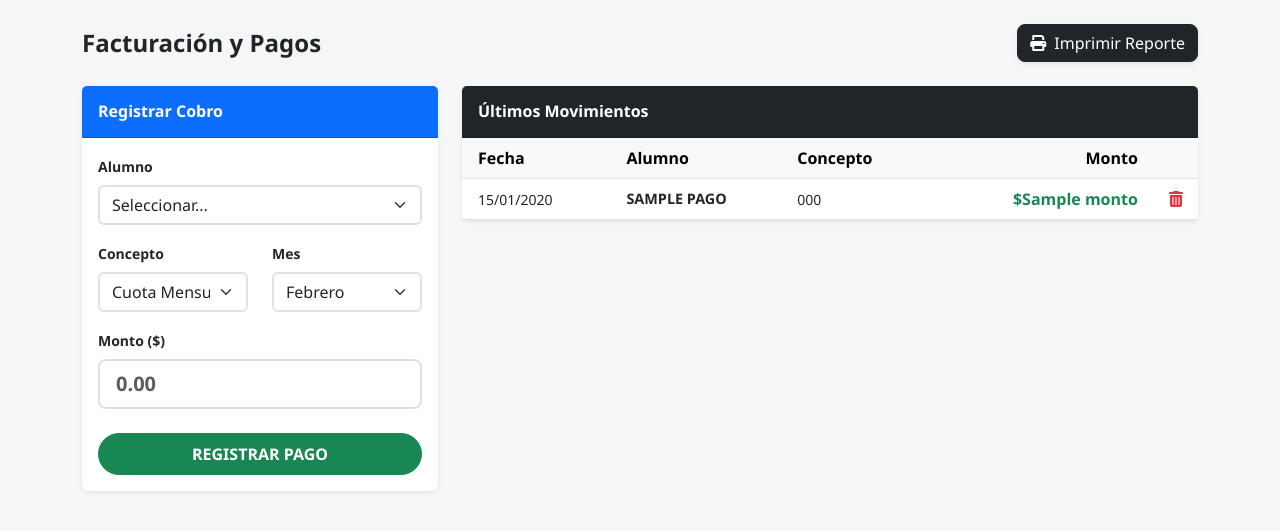
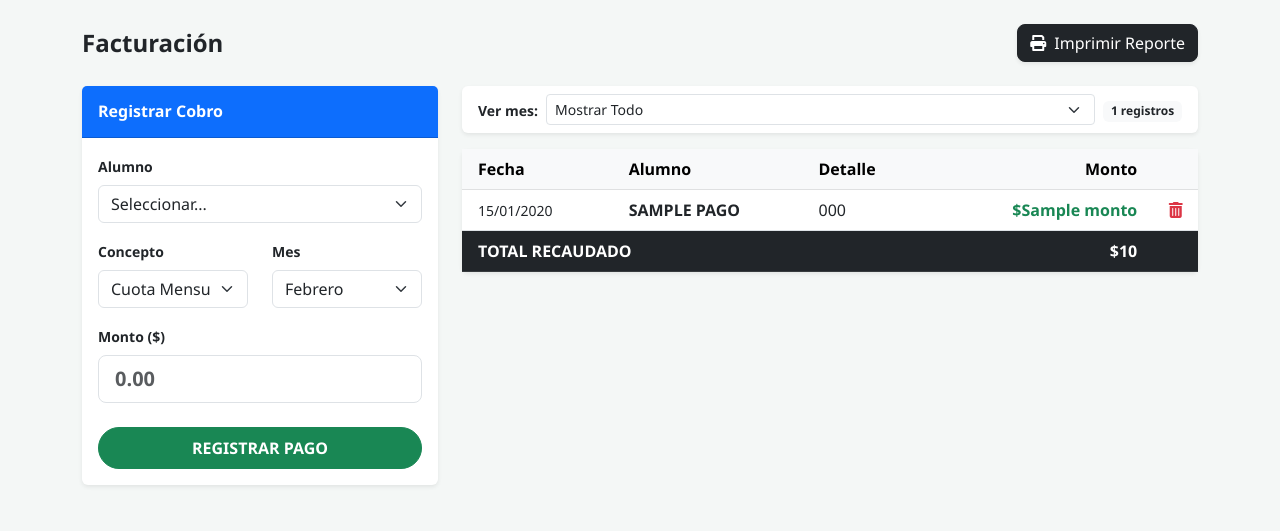
Before and after one commit to Pastormerlo/pilates-sistema, a Flask app: page /facturacion in a window 1280 px wide. Shown: the part 56-587 px from the top of the page. Run offline with Flask 3, Linux system fonts and the light colour scheme; the visitor is signed in with stand-in values (Sample User, id 1); a database or web service that is not in the repository returns one stand-in record (values such as "Sample title"); some libraries are stand-ins or nearby versions.

Commit message:
Add files via upload

```diff
--- a/templates/facturacion.html
+++ b/templates/facturacion.html
@@ -1,20 +1,19 @@
 {% extends 'layout.html' %}
 {% block content %}
 <style>
-    /* Estilos para impresión: oculta lo innecesario */
     @media print {
-        .navbar, .btn, .no-print, .form-cobro { display: none !important; }
+        .navbar, .btn, .no-print, .form-cobro, .filter-box { display: none !important; }
         .card { border: none !important; box-shadow: none !important; }
         .print-only { display: block !important; }
         body { background: white !important; padding: 0; }
         .table { width: 100% !important; border-collapse: collapse; }
-        th, td { border: 1px solid #dee2e6 !important; padding: 8px !important; }
+        th, td { border: 1px solid #dee2e6 !important; padding: 8px !important; font-size: 12px; }
     }
     .print-only { display: none; }
 </style>
 
 <div class="d-flex justify-content-between align-items-center mb-4 no-print">
-    <h4 class="fw-bold mb-0">Facturación y Pagos</h4>
+    <h4 class="fw-bold mb-0">Facturación</h4>
     <button onclick="window.print();" class="btn btn-dark shadow-sm">
         <i class="fas fa-print me-2"></i>Imprimir Reporte
     </button>
@@ -22,8 +21,8 @@
 
 <div class="print-only text-center mb-4">
     <h2 class="fw-bold">MAURO PILATES</h2>
-    <h5>Reporte de Pagos Registrados</h5>
-    <p class="text-muted small">Generado el: {{ datetime.now().strftime('%d/%m/%Y %H:%M') }}</p>
+    <h5>Reporte de Pagos: {{ mes_seleccionado or 'Todos los meses' }}</h5>
+    <p class="small text-muted">Generado: {{ datetime.now().strftime('%d/%m/%Y %H:%M') }}</p>
     <hr>
 </div>
 
@@ -37,7 +36,7 @@
                 <form action="/registrar_pago" method="POST">
                     <div class="mb-3">
                         <label class="form-label small fw-bold">Alumno</label>
-                        <select name="alumno_id" class="form-select border-2" required>
+                        <select name="alumno_id" class="form-select" required>
                             <option value="">Seleccionar...</option>
                             {% for a in alumnos %}
                             <option value="{{ a.id }}">{{ a.apellido }}, {{ a.nombre }}</option>
@@ -47,32 +46,23 @@
                     <div class="row">
                         <div class="col-6 mb-3">
                             <label class="form-label small fw-bold">Concepto</label>
-                            <select name="concepto" class="form-select border-2">
+                            <select name="concepto" class="form-select">
                                 <option value="Cuota Mensual">Cuota Mensual</option>
                                 <option value="Clase Suelta">Clase Suelta</option>
                             </select>
                         </div>
                         <div class="col-6 mb-3">
                             <label class="form-label small fw-bold">Mes</label>
-                            <select name="mes" class="form-select border-2">
-                                <option value="Enero">Enero</option>
-                                <option value="Febrero" selected>Febrero</option>
-                                <option value="Marzo">Marzo</option>
-                                <option value="Abril">Abril</option>
-                                <option value="Mayo">Mayo</option>
-                                <option value="Junio">Junio</option>
-                                <option value="Julio">Julio</option>
-                                <option value="Agosto">Agosto</option>
-                                <option value="Septiembre">Septiembre</option>
-                                <option value="Octubre">Octubre</option>
-                                <option value="Noviembre">Noviembre</option>
-                                <option value="Diciembre">Diciembre</option>
+                            <select name="mes" class="form-select">
+                                {% for m in ['Enero', 'Febrero', 'Marzo', 'Abril', 'Mayo', 'Junio', 'Julio', 'Agosto', 'Septiembre', 'Octubre', 'Noviembre', 'Diciembre'] %}
+                                <option value="{{ m }}" {% if m == 'Febrero' %}selected{% endif %}>{{ m }}</option>
+                                {% endfor %}
                             </select>
                         </div>
                     </div>
                     <div class="mb-4">
                         <label class="form-label small fw-bold">Monto ($)</label>
-                        <input type="number" name="monto" class="form-control form-control-lg border-2 text-success fw-bold" placeholder="0.00" required>
+                        <input type="number" name="monto" class="form-control form-control-lg text-success fw-bold" placeholder="0.00" required>
                     </div>
                     <button type="submit" class="btn btn-success w-100 py-2 fw-bold rounded-pill">REGISTRAR PAGO</button>
                 </form>
@@ -81,10 +71,28 @@
     </div>
 
     <div class="col-lg-8">
+        <div class="card border-0 shadow-sm mb-3 no-print filter-box">
+            <div class="card-body py-2">
+                <form action="/facturacion" method="GET" class="row g-2 align-items-center">
+                    <div class="col-auto">
+                        <label class="small fw-bold">Ver mes:</label>
+                    </div>
+                    <div class="col">
+                        <select name="mes_filtro" class="form-select form-select-sm" onchange="this.form.submit()">
+                            <option value="Todos">Mostrar Todo</option>
+                            {% for m in ['Enero', 'Febrero', 'Marzo', 'Abril', 'Mayo', 'Junio', 'Julio', 'Agosto', 'Septiembre', 'Octubre', 'Noviembre', 'Diciembre'] %}
+                            <option value="{{ m }}" {% if m == mes_seleccionado %}selected{% endif %}>{{ m }}</option>
+                            {% endfor %}
+                        </select>
+                    </div>
+                    <div class="col-auto">
+                        <span class="badge bg-light text-dark">{{ pagos | length }} registros</span>
+                    </div>
+                </form>
+            </div>
+        </div>
+
         <div class="card border-0 shadow-sm">
-            <div class="card-header bg-dark text-white py-3 no-print">
-                <h6 class="mb-0 fw-bold">Últimos Movimientos</h6>
-            </div>
             <div class="card-body p-0">
                 <div class="table-responsive">
                     <table class="table table-hover align-middle mb-0">
@@ -92,26 +100,35 @@
                             <tr>
                                 <th class="px-3">Fecha</th>
                                 <th>Alumno</th>
-                                <th>Concepto</th>
+                                <th>Detalle</th>
                                 <th class="text-end px-3">Monto</th>
                                 <th class="text-center no-print"></th>
                             </tr>
                         </thead>
                         <tbody>
+                            {% set total = namespace(valor=0) %}
                             {% for p in pagos %}
+                            {% set total.valor = total.valor + p.monto %}
                             <tr>
                                 <td class="px-3 small">{{ p.fecha.strftime('%d/%m/%Y') }}</td>
-                                <td class="fw-bold text-uppercase" style="font-size: 0.9rem;">{{ p.alumno_nombre }}</td>
-                                <td><span class="small">{{ p.concepto }}</span></td>
+                                <td class="fw-bold text-uppercase">{{ p.alumno_nombre }}</td>
+                                <td>{{ p.concepto }}</td>
                                 <td class="text-end fw-bold text-success px-3">${{ p.monto }}</td>
                                 <td class="text-center no-print">
-                                    <a href="/eliminar_pago/{{ p.id }}" class="text-danger" onclick="return confirm('¿Eliminar registro?')">
+                                    <a href="/eliminar_pago/{{ p.id }}" class="text-danger" onclick="return confirm('¿Eliminar?')">
                                         <i class="fas fa-trash-alt"></i>
                                     </a>
                                 </td>
                             </tr>
                             {% endfor %}
                         </tbody>
+                        <tfoot class="table-dark">
+                            <tr>
+                                <td colspan="3" class="px-3 fw-bold">TOTAL RECAUDADO</td>
+                                <td class="text-end px-3 fw-bold">${{ total.valor }}</td>
+                                <td class="no-print"></td>
+                            </tr>
+                        </tfoot>
                     </table>
                 </div>
             </div>
```
